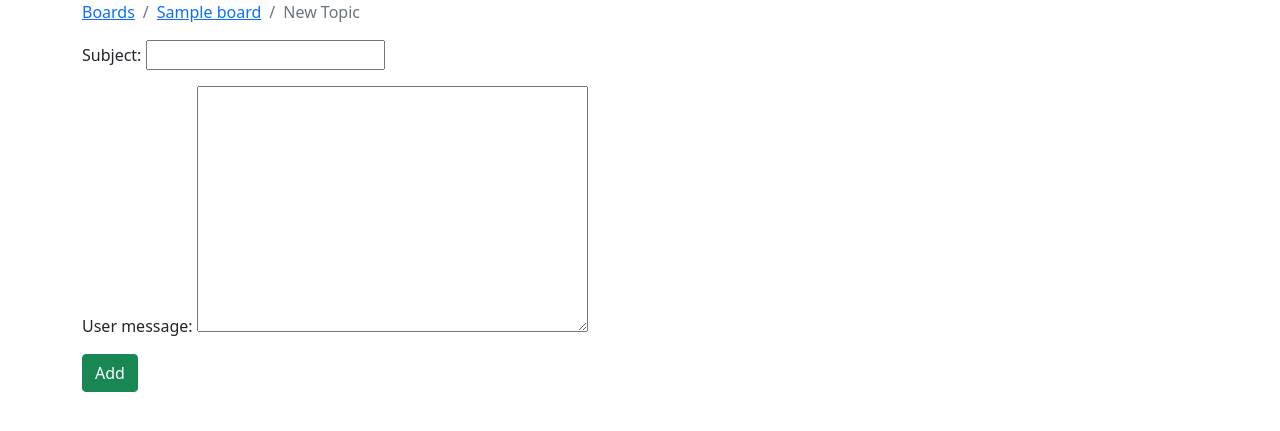
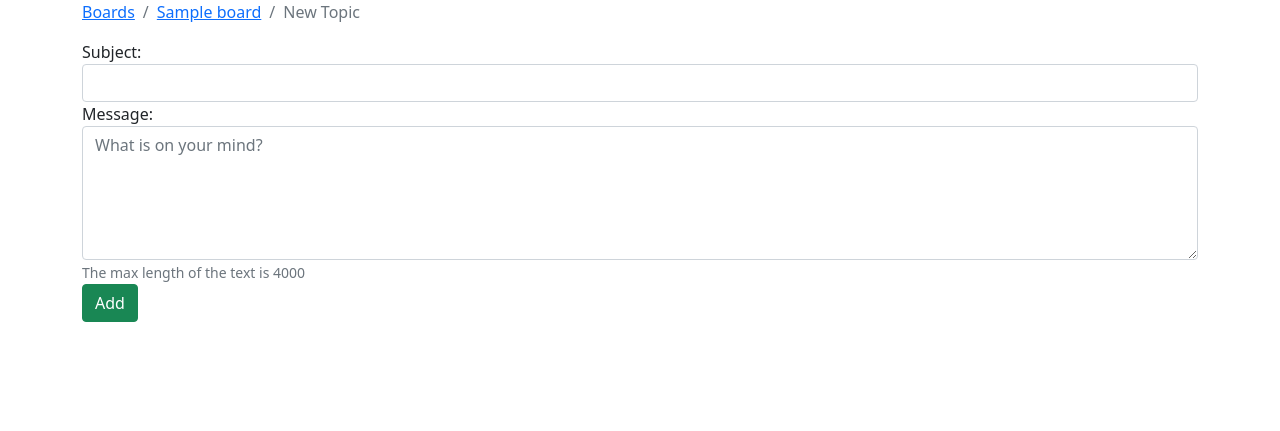
Before and after one commit to fadihboubati/Dicussion-board, a Django app: page /boards/1/new in a window 1280 px wide. Shown: the top 431 px of the page. Run offline with Django 3.2, Linux system fonts and the light colour scheme; tables that the repository leaves empty hold one stand-in row (values such as "Sample post"); some libraries are stand-ins or nearby versions.

Commit message:
add notes, use bootstrap for the form django

```diff
--- a/boards/forms.py
+++ b/boards/forms.py
@@ -1,7 +1,14 @@
 from django import forms
 from .models import Topic
 class NewTopicForm(forms.ModelForm):
-    user_message = forms.CharField(widget=forms.Textarea, max_length=4000)
-    class Meta:
+    # init an input for the from
+    message_from_django_form = forms.CharField(
+        widget=forms.Textarea(attrs={'rows':5, 'placeholder':'What is on your mind?'}),
+        max_length=4000,
+        help_text='The max length of the text is 4000',
+        label='Message' # The label would be generated automatically if we had omitted it, and it will use the name of the  input var as a label(without the underscore)
+    )
+
+    class Meta: # helper class
         model = Topic
-        fields = ['subject', 'user_message']
+        fields = ['subject', 'message_from_django_form']
--- a/boards/views.py
+++ b/boards/views.py
@@ -54,24 +54,30 @@ def new_topic_pure_django(request, board_id):
 
 from .forms import NewTopicForm
 def new_topic(request, board_id):
+    '''
+    Django from way
+    '''
     board = get_object_or_404(Board, pk=board_id)
     user = User.objects.first()
-    if request.method == 'POST':
-        form = NewTopicForm(request.POST)
+    if request.method == 'POST': # if this is a POST request we need to process the form data
+
+        # create a form instance and populate it with data from the request:
+        form = NewTopicForm(request.POST) # This is called “binding data to the form” (it is now a bound form)
         if form.is_valid():
-            topic = form.save(commit=False)
-            topic.board = board
+            topic = form.save(commit=False) # save temporarly for adding another value
+            print(topic)
+            topic.board = board # since the form class use model Topic in the meta model
             topic.created_by = user
             topic.save()
 
             post = Post.objects.create(
-                message=form.cleaned_data.get('user_message'),
+                message=form.cleaned_data.get('message_from_django_form'),
                 topic=topic,
                 created_by=user
             )
             return redirect('board_topics', board_id = board_id or board.pk)
-    else:
-        form = NewTopicForm()
+    else:  # if a GET (or any other method) we'll create a blank form
+        form = NewTopicForm() # unbound form
 
 
     return render(request, 'new_topic.html', context={'board': board, 'form':form})
--- a/dicussion_board/settings.py
+++ b/dicussion_board/settings.py
@@ -42,6 +42,8 @@ INSTALLED_APPS = [
     'django.contrib.staticfiles',  # support the staticfiles
     # Internal
     'boards',
+    # third-party
+    'widget_tweaks',
 ]
 
 MIDDLEWARE = [
--- /dev/null
+++ b/templates/includes/form.html
@@ -0,0 +1,28 @@
+{% load widget_tweaks %}
+
+{% for field in form %}
+    <div class="form-group">
+      {{field.label_tag}}
+
+    {%if form.is_bound%}
+      {%if field.errors%}
+        {% render_field field class="form-control is-invalid" %}
+          {%for error in field.errors%}
+            <div class="invalid-feedback">{{error}}</div>
+          {%endfor%}
+      {%else%}
+        {% render_field field class="form-control is-valid" %}
+      {%endif%}
+    {%else%}
+      {% render_field field class="form-control" %}
+    {%endif%}
+
+
+    </div>
+    {%if field.help_text%}
+    <small class="form-text text-muted">
+      {{field.help_text}}
+    </small>
+    {%endif%}
+
+{% endfor %}
--- a/templates/new_topic.html
+++ b/templates/new_topic.html
@@ -13,10 +13,13 @@ Create new topic
 {% block content %}
 <form method="POST" novalidate>
     {% csrf_token %}
-    {{form.as_p}}
+    <!-- {{form.as_p}} -->
+    {% include 'includes/form.html' %}
+    <br />
     <button type="submit" class="btn btn-success">Add</button>
 </form>
 
+{% endblock content %}
 
 <!--  form way // conventional way
     <form method="POST" action="">
@@ -32,4 +35,3 @@ Create new topic
     <button type="submit" class="btn btn-success">Add</button>
 </form>
 -->
-{% endblock content %}
```
